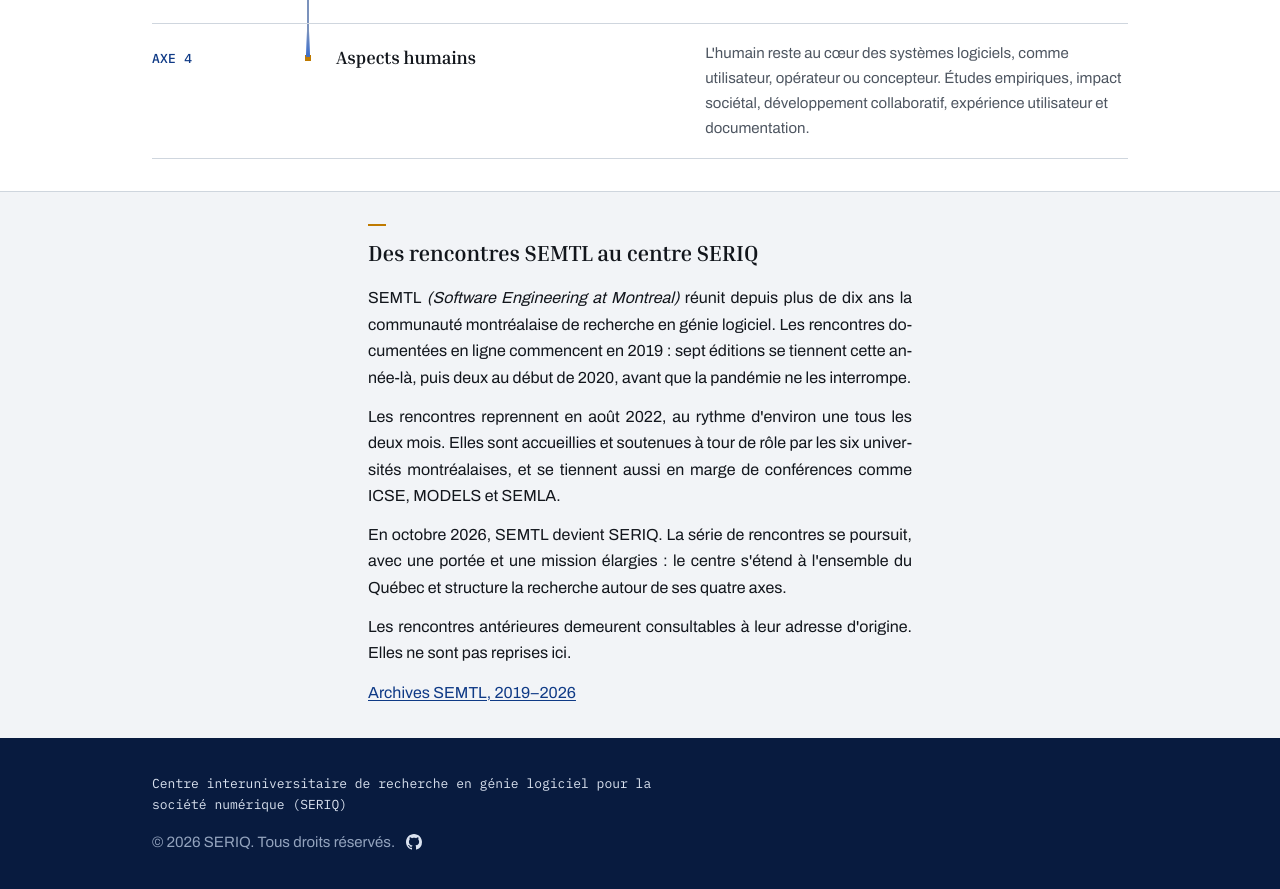
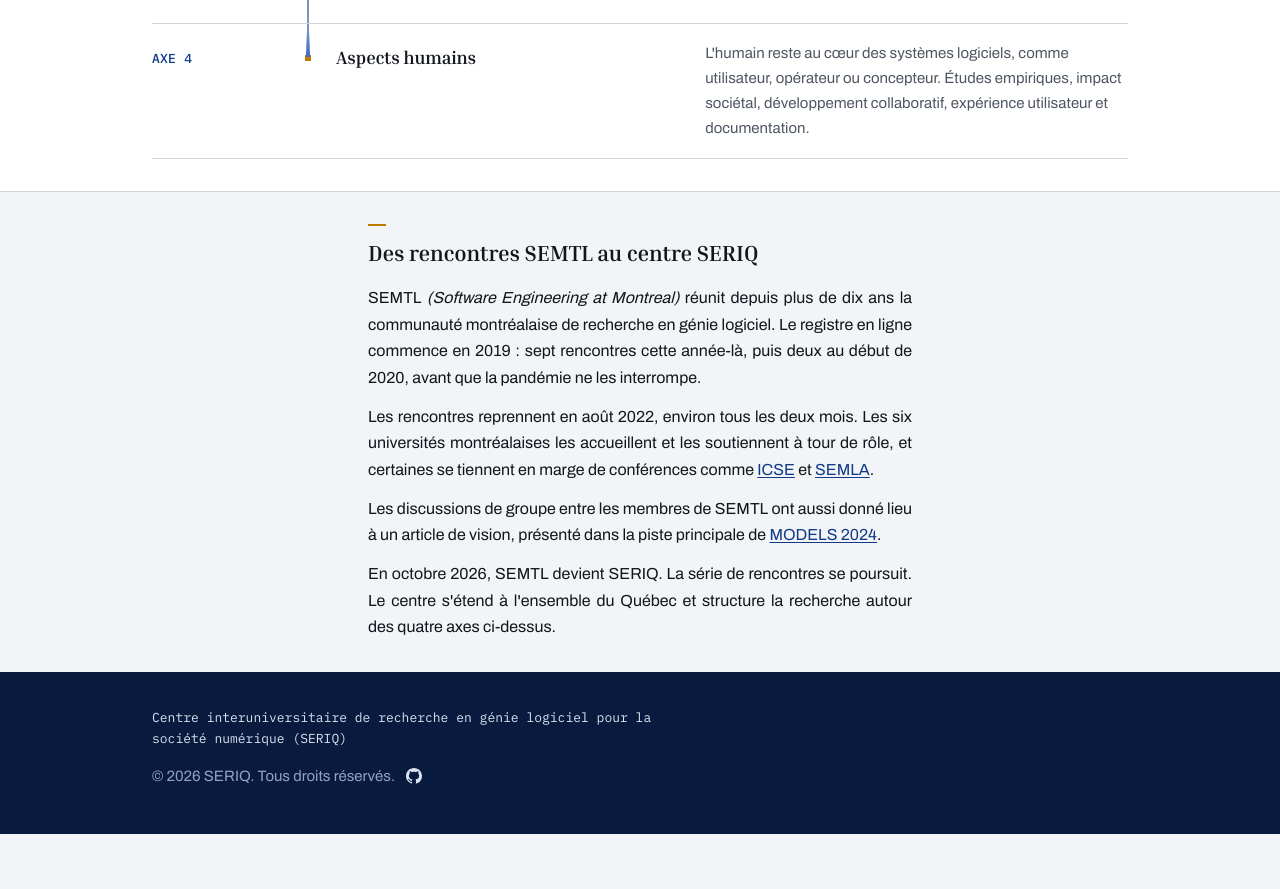
Before and after one commit to seriq-ca/seriq-ca.github.io, a Jekyll site: the page built from a-propos.md, in a window 1280 px wide and 900 px high, scrolled down 1507 px. Shown: the top 889 px of the window. Built offline with Jekyll 4.4.1, drawn with Linux system fonts in a browser that asks for light colours; after the commit the page ends 2341 px from its top, so only the background shows below that.

Commit message:
Tighten the SEMTL history and link the conference meetings

```diff
--- a/a-propos.md
+++ b/a-propos.md
@@ -102,26 +102,26 @@
     <h2>Des rencontres SEMTL au centre SERIQ</h2>
     <p>
       SEMTL <i lang="en">(Software Engineering at Montreal)</i> réunit depuis plus
-      de dix ans la communauté montréalaise de recherche en génie logiciel. Les
-      rencontres documentées en ligne commencent en 2019&nbsp;: sept éditions se
-      tiennent cette année-là, puis deux au début de 2020, avant que la pandémie ne
-      les interrompe.
+      de dix ans la communauté montréalaise de recherche en génie logiciel. Le
+      registre en ligne commence en 2019&nbsp;: sept rencontres cette année-là, puis
+      deux au début de 2020, avant que la pandémie ne les interrompe.
     </p>
     <p>
-      Les rencontres reprennent en août 2022, au rythme d'environ une tous les deux
-      mois. Elles sont accueillies et soutenues à tour de rôle par les six
-      universités montréalaises, et se tiennent aussi en marge de conférences comme
-      ICSE, MODELS et SEMLA.
+      Les rencontres reprennent en août 2022, environ tous les deux mois. Les six
+      universités montréalaises les accueillent et les soutiennent à tour de rôle,
+      et certaines se tiennent en marge de conférences comme
+      <a href="{{ '/semtl/2025-04-27-icse/' | relative_url }}">ICSE</a> et
+      <a href="{{ '/semtl/2026-06-03-polytechnique/' | relative_url }}">SEMLA</a>.
     </p>
     <p>
-      En octobre 2026, SEMTL devient SERIQ. La série de rencontres se poursuit, avec
-      une portée et une mission élargies&nbsp;: le centre s'étend à l'ensemble du
-      Québec et structure la recherche autour de ses quatre axes.
+      Les discussions de groupe entre les membres de SEMTL ont aussi donné lieu à un
+      article de vision, présenté dans la piste principale de
+      <a href="{{ '/semtl/2024-09-27-models/' | relative_url }}">MODELS 2024</a>.
     </p>
     <p>
-      Les rencontres antérieures demeurent consultables à leur adresse d'origine.
-      Elles ne sont pas reprises ici.
+      En octobre 2026, SEMTL devient SERIQ. La série de rencontres se poursuit. Le
+      centre s'étend à l'ensemble du Québec et structure la recherche autour des
+      quatre axes ci-dessus.
     </p>
-    <p><a href="https://semtl.github.io/">Archives SEMTL, 2019–2026</a></p>
   </div>
 </section>
```
Also changed, not shown: en/about.md (+13 -12 lines), en/events/index.md (+1 -2 lines), evenements/index.md (+1 -2 lines).
